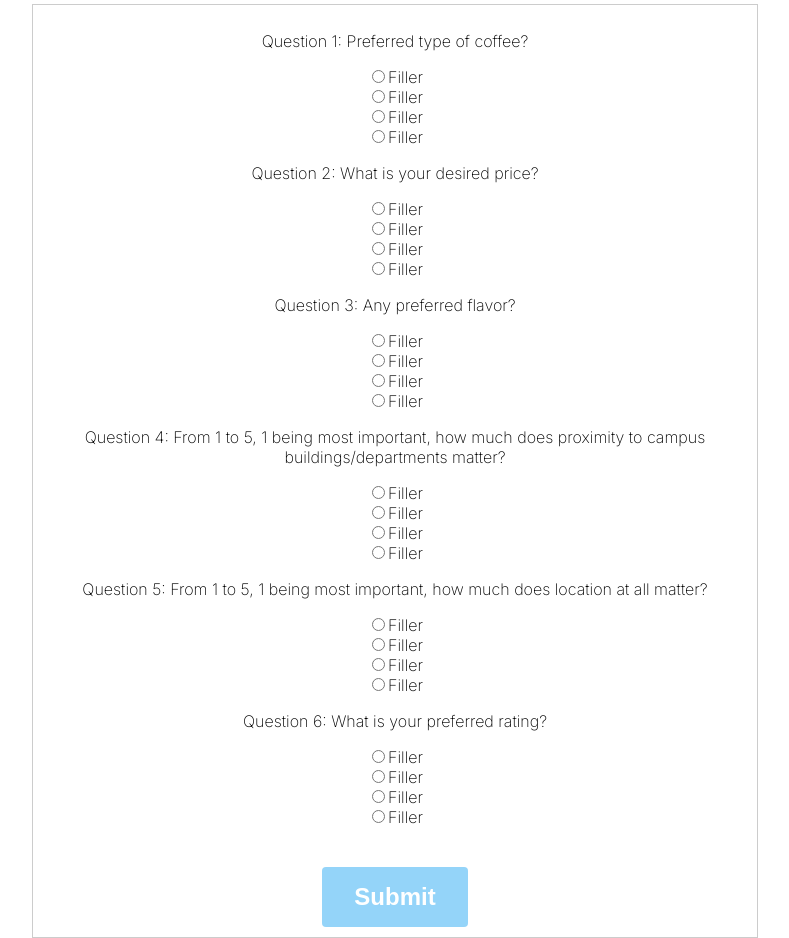
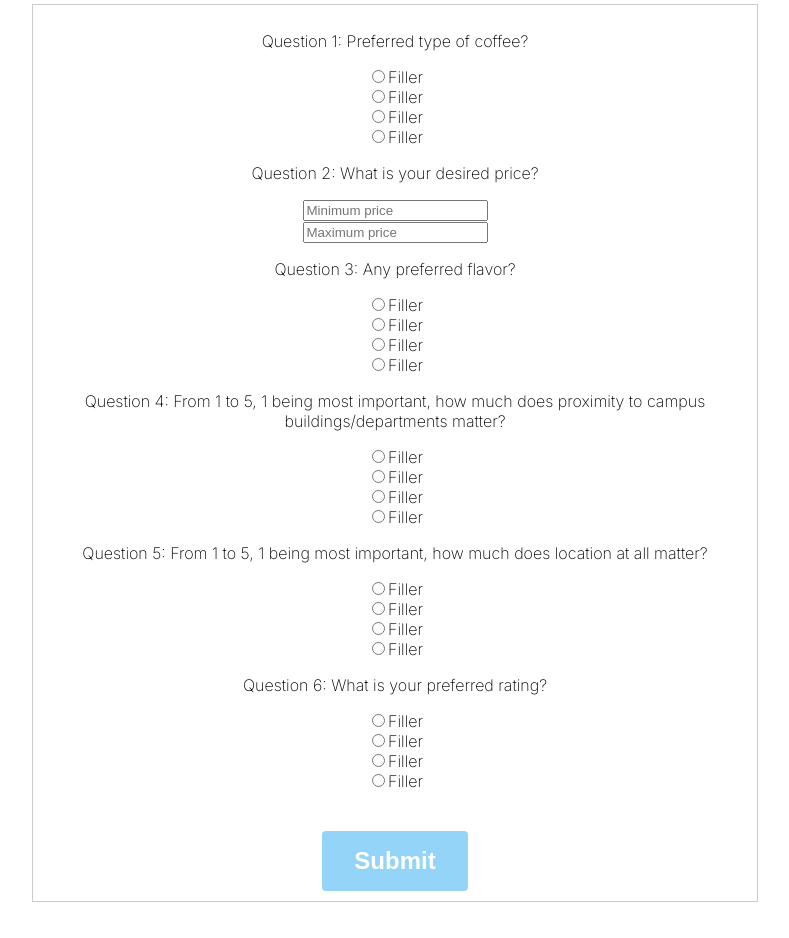
Before and after one commit to CS222-UIUC/course-project-champaign-coffee, a Flask app: page /discover in a window 1280 px wide. Shown: the part 192-1130 px from the top of the page, without its empty margins (245-1034 px from the left). After the commit the page ends 1094 px from the top, so only its background shows below. Run offline with Flask 3, Linux system fonts and the light colour scheme.

Commit message:
Fix price to text input range
price range is fixed from radio to text input

```diff
--- a/templates/discover.html
+++ b/templates/discover.html
@@ -28,10 +28,8 @@
 		<input type="radio" name="coffee-preference1" value="4">Filler<br>
 
 		<p>Question 2: What is your desired price? </p>
-		<input type="radio" name="coffee-preference2" value="1">Filler<br>
-		<input type="radio" name="coffee-preference2" value="2">Filler<br>
-		<input type="radio" name="coffee-preference2" value="3">Filler<br>
-		<input type="radio" name="coffee-preference2" value="4">Filler<br>
+		<input type="text" name="min-price" placeholder="Minimum price"><br>
+		<input type="text" name="max-price" placeholder="Maximum price"><br>
 
 		<p>Question 3: Any preferred flavor? </p>
 		<input type="radio" name="coffee-preference3" value="1">Filler<br>
```
